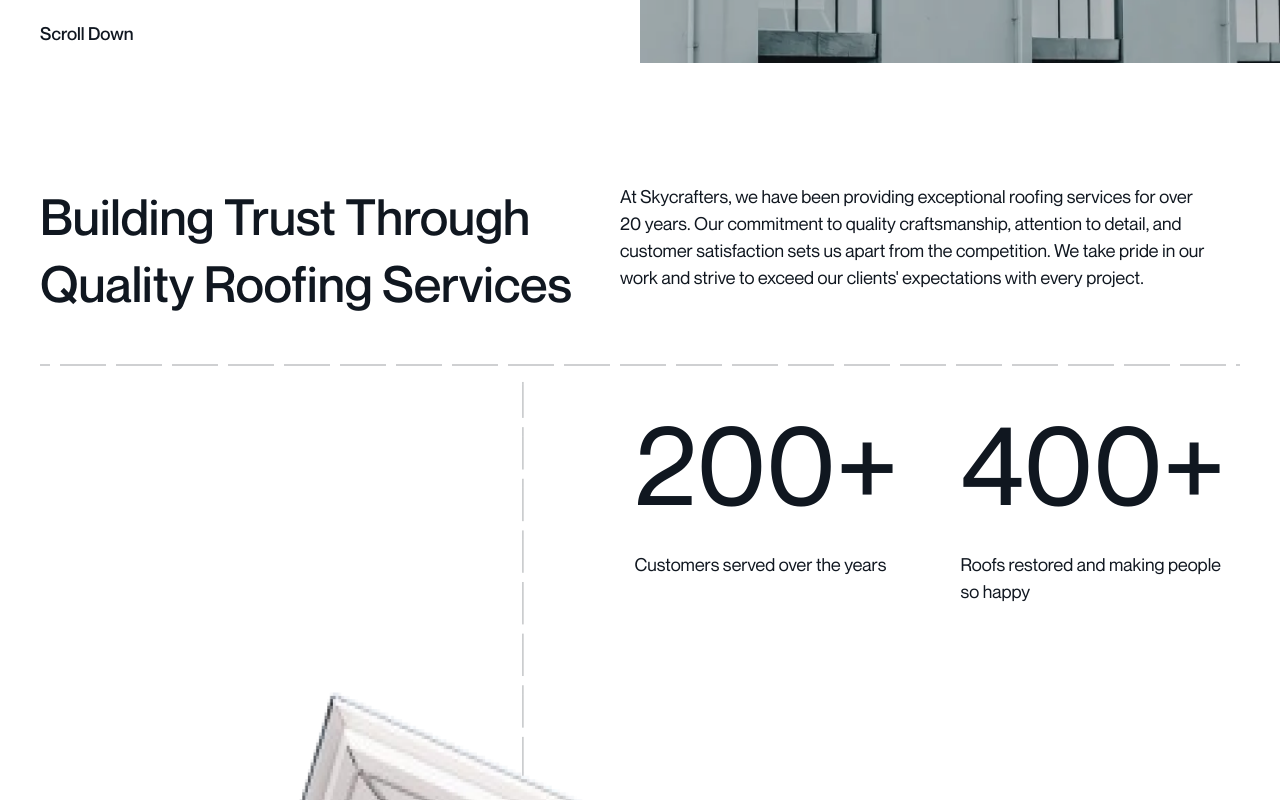
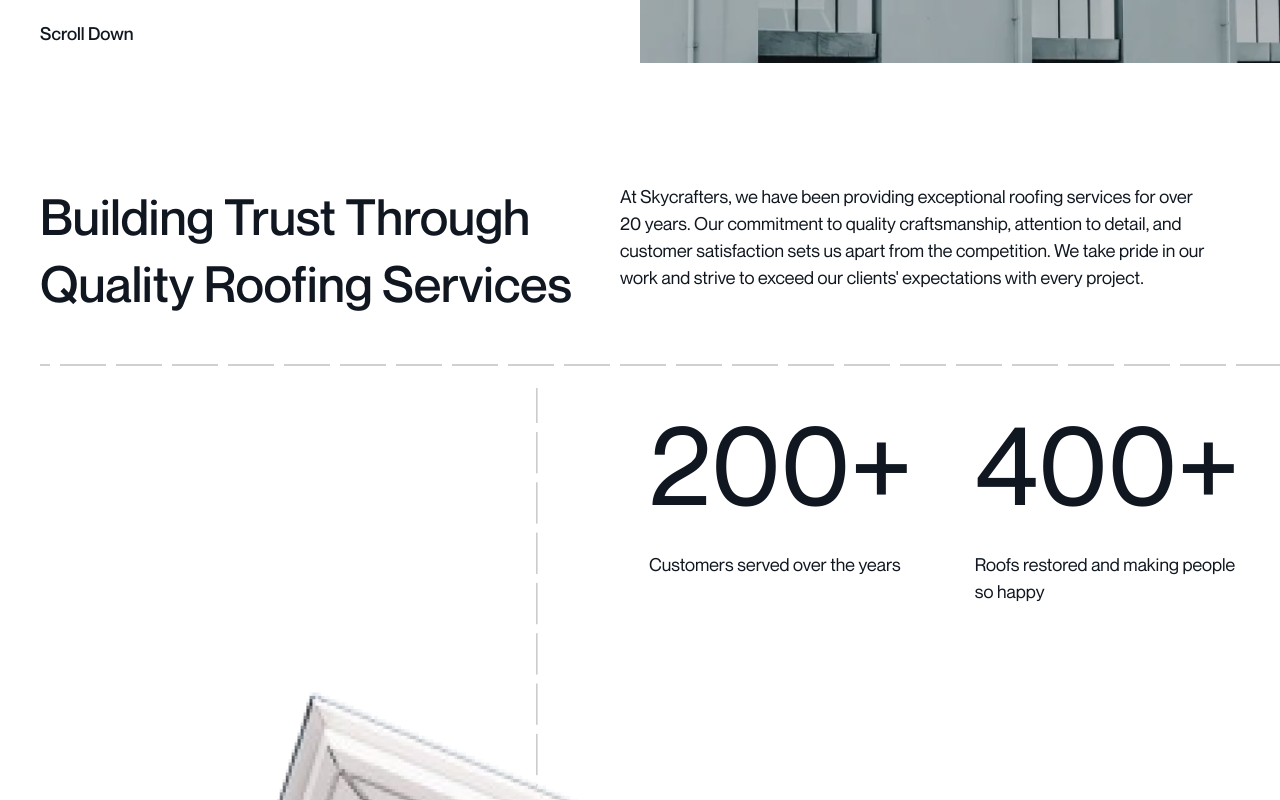
Before and after one commit to ahmid7/roof-crafter, a Next.js app: page / in a window 1280 px wide. Shown: the part 940-1740 px from the top of the page. Built offline with nearby package versions, Linux system fonts and the light colour scheme.

Commit message:
fixed an issue

```diff
--- a/app/components/Services.tsx
+++ b/app/components/Services.tsx
@@ -4,9 +4,9 @@ import { LineDownward, LineTop } from "./svgs";
 
 function Services() {
   return (
-    <section className="px-8 xl:px-10 pt-[60px]">
+    <section className=" pt-[60px]">
       <div className="">
-        <div className="flex gap-x-8 xl:gap-x-10 items-start">
+        <div className="px-8 xl:px-10 flex gap-x-8 xl:gap-x-10 items-start">
           <h2 className="font-medium text-4xl xl:text-[50px] leading-[50px] xl:leading-[67.2px] -tracking-[1.5%] basis-[45%]">
             Building Trust Through Quality Roofing Services
           </h2>
@@ -21,12 +21,14 @@ function Services() {
         </div>
 
         <div className="overflow-hidden mt-9 xl:mt-[47px]">
-          <LineTop />
+          <div className="px-8 xl:px-10">
+            <LineTop />
+          </div>
 
           <div className="relative h-[850px] xl:h-[1246px] gap-x-[50px] xl:gap-x-[80px] flex">
-            <div className="basis-[65%] xl:basis-[36%]" />
+            <div className="basis-[65%] xl:basis-[36%] px-8 xl:px-10" />
 
-            <div className=" flex gap-x-16 xl:gap-x-[111px]">
+            <div className=" flex gap-x-16 xl:gap-x-[111px] px-8 xl:px-10">
               <LineDownward />
 
               <div className="start font-normal gap-x-12 xl:gap-x-[62px] pt-6 xl:pt-[30px]">
--- a/app/page.tsx
+++ b/app/page.tsx
@@ -1,4 +1,3 @@
-import Header from "./components/Header";
 import HeroSection from "./components/HeroSection";
 import Services from "./components/Services";
 import RecentProject from "./components/RecentProject";
```
